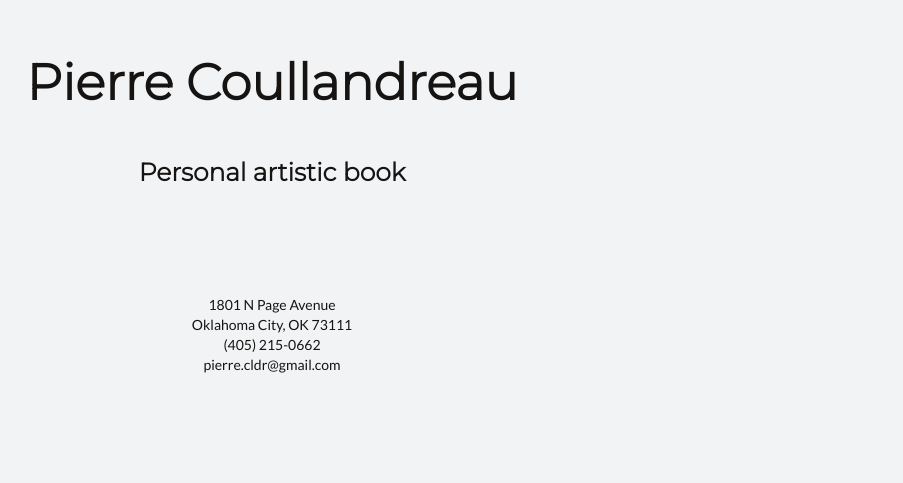
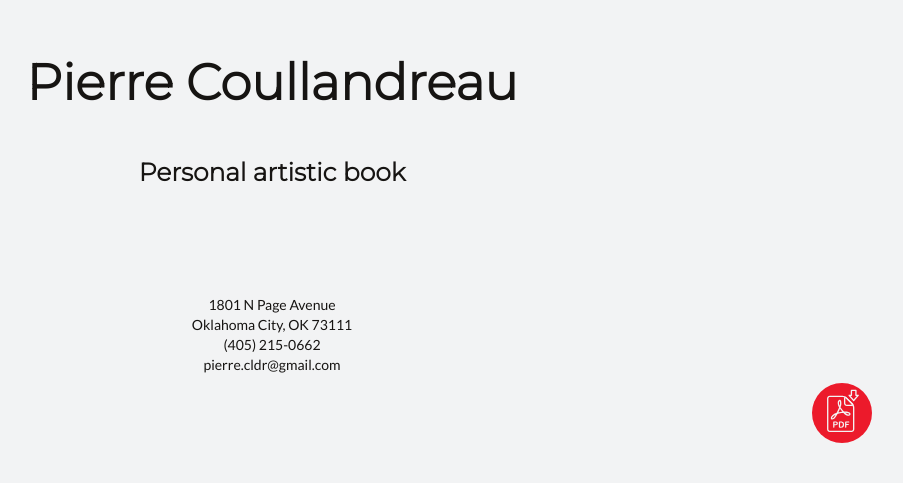
Before and after one commit to pcoullandreau/pcoullandreau.github.io, a React (Create React App) app: page / in a window 1280 px wide. Shown: the part 317-800 px from the top of the page, without its empty margins (368-1271 px from the left). Built offline with nearby package versions, Linux system fonts and the light colour scheme.

Commit message:
Adding PDF button to download PDF

```diff
--- a/src/App.js
+++ b/src/App.js
@@ -1,5 +1,5 @@
 import React from 'react';
-import styles from './style.css';
+import './style.css';
 
 // images imports
 import email_2 from './images/email_2.png';
@@ -8,8 +8,8 @@ import flyers from './images/flyers.png';
 import icons from './images/icons.png';
 import logos from './images/logos.png';
 import websites from './images/websites.png';
-
-// import videos from './images/videos.png';
+import pdf from './images/pdf.svg';
+import portfolio from './portfolio.pdf'
 
 const videos = {
 	0:'https://www.youtube.com/embed/tgbNymZ7vqY',
@@ -126,54 +126,54 @@ class App extends React.Component {
 				<div className="container">
 					<div className="block">
 						{ this.renderSectionTitle("FLYERS") }
-						<a href={flyers} target="_blank" rel="noreferrer" onClick={e => this.handleLoad(e, flyers)}>
+						<span onClick={e => this.handleLoad(e, flyers)}>
 							<img className="image" title="flyers.png" src={flyers} loading="lazy" alt="flyers"/>
-						</a>
+						</span>
 					</div>
 				</div>
 				<div className="ui section divider"></div>
 				<div className="container">
 					<div className="block">
 						{ this.renderSectionTitle("WEBSITES AND LANDING PAGES") }
-						<a href={websites} target="_blank" rel="noreferrer" onClick={e => this.handleLoad(e, websites)}>
+						<span onClick={e => this.handleLoad(e, websites)}>
 							<img className="image" title="websites.png" src={websites} loading="lazy" alt="websites" />
-						</a>
+						</span>
 					</div>
 				</div>
 				<div className="ui section divider"></div>
 				<div className="container">
 					<div className="block">
 						{ this.renderSectionTitle("EMAILS") }
-						<a href={email} target="_blank" rel="noreferrer" onClick={e => this.handleLoad(e, email)}>
+						<span onClick={e => this.handleLoad(e, email)}>
 							<img className="image" title="email.png" src={email} loading="lazy" alt="emails"/>
-						</a>
+						</span>
 					</div>
 				</div>
 				<div className="ui section divider"></div>
 				<div className="container">
 					<div className="block">
 						{ this.renderSectionTitle("EMAILS (CTD)") }
-						<a href={email_2} target="_blank" rel="noreferrer" onClick={e => this.handleLoad(e, email_2)}>
+						<span onClick={e => this.handleLoad(e, email_2)}>
 							<img className="image" title="email_2.png" src={email_2} loading="lazy" alt="emails" />
-						</a>
+						</span>
 					</div>
 				</div>
 				<div className="ui section divider"></div>
 				<div className="container">
 					<div className="block">
 						{ this.renderSectionTitle("LOGOS") }
-						<a href={logos} target="_blank" rel="noreferrer" onClick={e => this.handleLoad(e, logos)}>
+						<span onClick={e => this.handleLoad(e, logos)}>
 							<img className="image" title="logos.png" src={logos} loading="lazy" alt="logos"/>
-						</a>
+						</span>
 					</div>
 				</div>
 				<div className="ui section divider"></div>
 				<div className="container">
 					<div className="block">
 						{ this.renderSectionTitle("ICONS LIBRARY") }
-						<a href={icons} target="_blank" rel="noreferrer" onClick={e => this.handleLoad(e, icons)}>
+						<span onClick={e => this.handleLoad(e, icons)}>
 							<img className="image" title="icons.png" src={icons} loading="lazy" alt="icons"/>
-						</a>
+						</span>
 					</div>
 				</div>
 				<div className="ui section divider"></div>
@@ -352,8 +352,10 @@ class App extends React.Component {
 		return (
 			<React.Fragment>
 				{/*Download PDF*/}
-				<div className="pdf">
-
+				<div id="pdf-button">
+					<a href={portfolio} download="Pierre Coullandreau - Portfolio.pdf">
+						<img id="pdf-icon" title="Download PDF" src={pdf} alt="Download PDF" />
+					</a>
 				</div>
 
 				{/*Title*/}
--- a/src/style.css
+++ b/src/style.css
@@ -77,6 +77,7 @@ body {
 .image {
 	height: 90%;
 	max-height: 90%;
+	cursor: pointer;
 }
 
 .video-title {
@@ -116,3 +117,30 @@ body {
     border: none;
     box-shadow: none;
 }
+
+#pdf-button{
+	position: fixed;
+	bottom: 5vh;
+	right: 5vh;
+	background-color: #EC1A2B;
+	max-height: 8vh;
+	max-width: 8vh;
+	height: 60px;
+	width: 60px;
+	border-radius: 50%;
+	border: none;
+	z-index: 10;
+}
+
+#pdf-icon:hover {
+	cursor: pointer;
+}
+
+#pdf-icon {
+	max-height: 100%;
+	max-width: 100%;
+	padding-top: 3%;
+	padding-bottom: 3%;
+	z-index: 100;
+	filter: brightness(0) saturate(100%) invert(100%) sepia(1%) saturate(1603%) hue-rotate(176deg) brightness(96%) contrast(99%);
+}
```
Also changed, not shown: src/images/pdf.svg (added).
